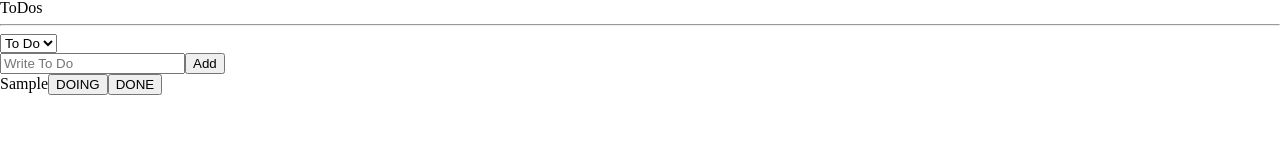
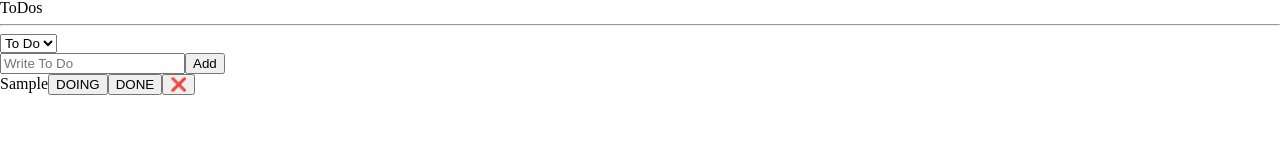
Before and after one commit to rlaclghks123/react-masterClass-toDoList, a React (Create React App) app: page / in a window 1280 px wide. Both pictures are taken after typing "Sample" into the empty fields and a click on the button "Add". Shown: the top 164 px of the page. Built offline with nearby package versions, Linux system fonts and the light colour scheme.

Commit message:
code challenge - delete Btn

```diff
--- a/src/components/ToDo.tsx
+++ b/src/components/ToDo.tsx
@@ -22,7 +22,14 @@ function ToDo({ text, id, category }: IToDo) {
 
     }
 
+    const onDelete = (event: React.MouseEvent<HTMLButtonElement>) => {
 
+        setToDos((oldToDo) => {
+            const targetIndex = oldToDo.findIndex(toDo => toDo.id === id);
+            return [...oldToDo.slice(0, targetIndex), ...oldToDo.slice(targetIndex + 1)];
+        }
+        )
+    }
 
     return (
         <li>
@@ -31,7 +38,7 @@ function ToDo({ text, id, category }: IToDo) {
             {category !== Categories.TO_DO && <button name={Categories.TO_DO} onClick={onClick}>To Do</button>}
             {category !== Categories.DOING && <button name={Categories.DOING} onClick={onClick}>DOING</button>}
             {category !== Categories.DONE && <button name={Categories.DONE} onClick={onClick}>DONE</button>}
-
+            <button onClick={onDelete}>❌</button>
 
         </li>);
 }
```
